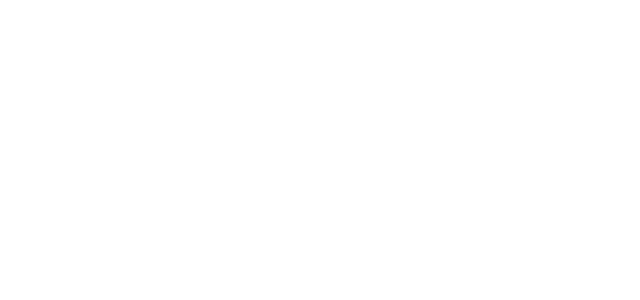
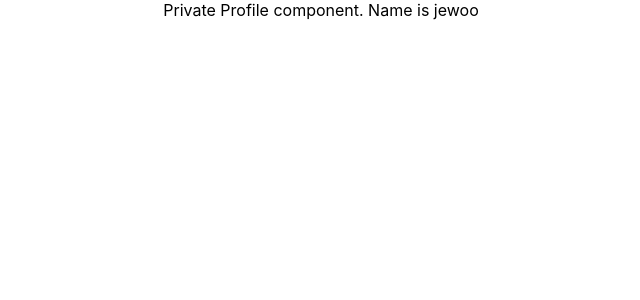
Before and after one commit to jeus0630/React-Typescript-Tutorial, a React (Create React App) app: page / in a window 1280 px wide. Shown: the top 300 px of the page, without its empty margins (319-959 px from the left). Built offline with nearby package versions, Linux system fonts and the light colour scheme.

Commit message:
Docs : Login, Private, Profile
Component Prop

```diff
--- a/src/App.tsx
+++ b/src/App.tsx
@@ -1,12 +1,13 @@
 import React from 'react';
 import './App.css';
-
+import Private from "./components/auth/Private";
+import Profile from "./components/auth/Profile";
 
 function App() {
 
     return (
         <div className="App">
-
+            <Private isLoggedIn={true} Component={Profile}></Private>
         </div>
     );
 }
--- /dev/null
+++ b/src/components/auth/Login.tsx
@@ -0,0 +1,9 @@
+const Login = () => {
+    return (
+        <div>
+            Please login to continue
+        </div>
+    )
+}
+
+export default Login;
--- /dev/null
+++ b/src/components/auth/Private.tsx
@@ -0,0 +1,18 @@
+import Login from './Login';
+import React from "react";
+import {ProfileProps} from "./Profile";
+
+type PrivateProps = {
+    isLoggedIn: boolean;
+    Component: React.ComponentType<ProfileProps>;
+}
+
+const Private = ({isLoggedIn, Component}: PrivateProps) => {
+    if(isLoggedIn){
+        return <Component name={"jewoo"}></Component>
+    }else{
+        return <Login></Login>
+    }
+}
+
+export default Private;
--- /dev/null
+++ b/src/components/auth/Profile.tsx
@@ -0,0 +1,9 @@
+export type ProfileProps = {
+    name: string;
+}
+
+const Profile = ({name}: ProfileProps) => {
+    return <div>Private Profile component. Name is {name}</div>
+}
+
+export default Profile;
```
